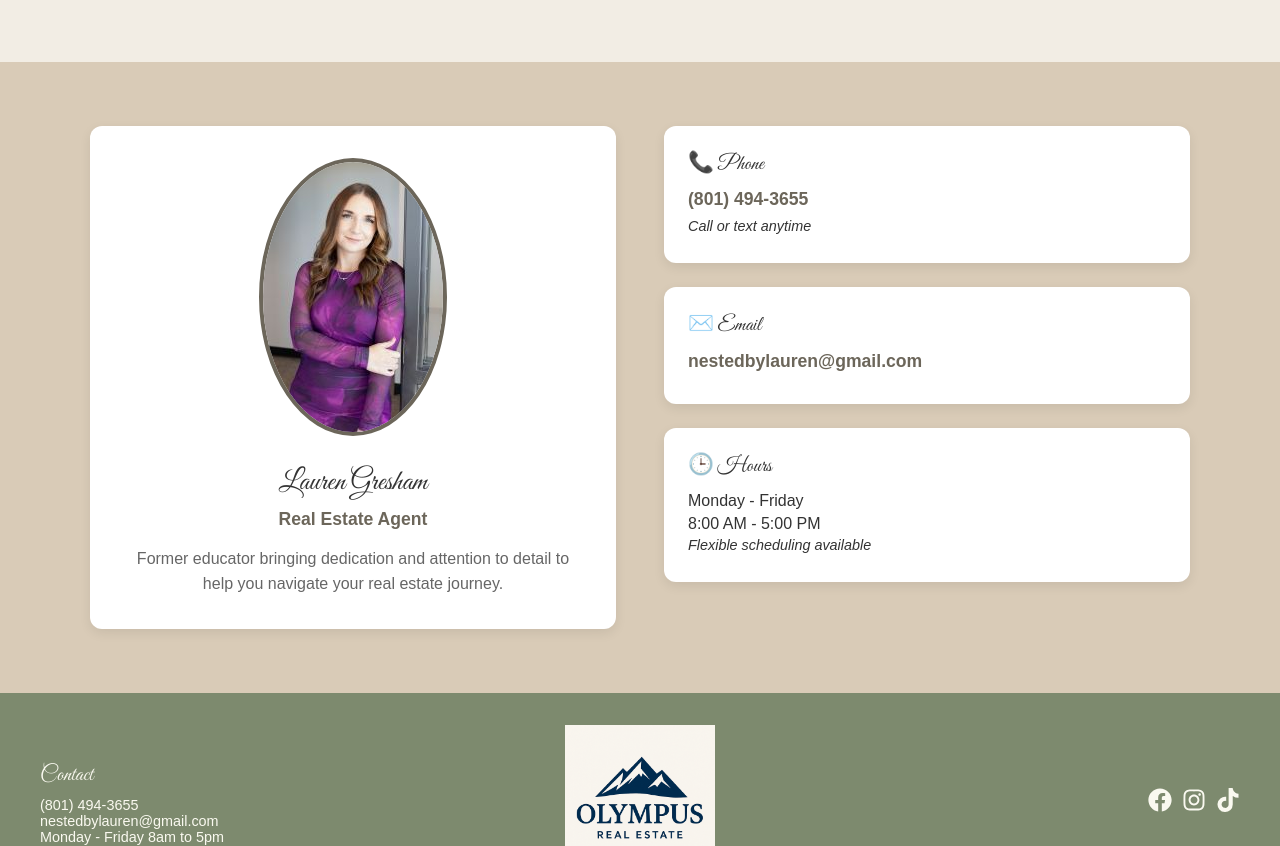
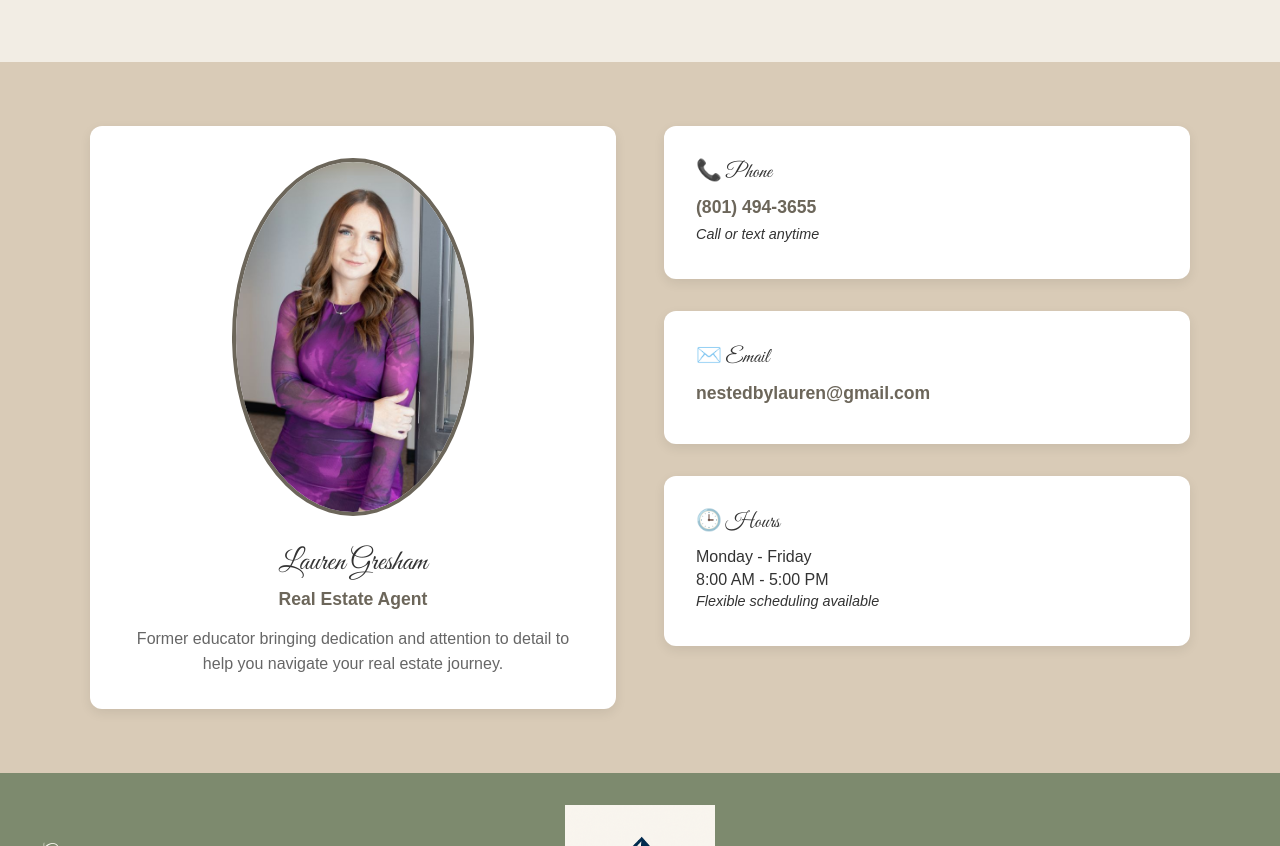
Before and after one commit to jjgresham/realtor-lag, a React (Create React App) app: page /contact in a window 1280 px wide. Shown: the part 420-1266 px from the top of the page. Built offline with nearby package versions, Linux system fonts and the light colour scheme.

Commit message:
more photo fun

```diff
--- a/src/components/Contact.css
+++ b/src/components/Contact.css
@@ -44,8 +44,8 @@
 }
 
 .agent-photo {
+  height: 350px;
   border-radius: 50%;
-  object-fit: cover;
   margin: 0 auto 1.5rem;
   border: 4px solid #6c665a;
 }
@@ -73,12 +73,12 @@
 .contact-details {
   display: flex;
   flex-direction: column;
-  gap: 1.5rem;
+  gap: 2rem;
 }
 
 .contact-card {
   background: white;
-  padding: 1.5rem;
+  padding: 2rem;
   border-radius: 12px;
   box-shadow: 0 4px 12px rgba(0, 0, 0, 0.08);
   transition: transform 0.2s, box-shadow 0.2s;
--- a/src/components/Home.css
+++ b/src/components/Home.css
@@ -93,6 +93,8 @@
 }
 
 .about-section img {
+  width: 270px;
+  height: 270px;
   border-radius: 50%;
   object-fit: cover;
   box-shadow: 0 3px 10px rgba(0, 0, 0, 0.15);
```
Also changed, not shown: src/assets/professional_photo_contact.jpg, src/assets/professional_photo_home.jpg.
